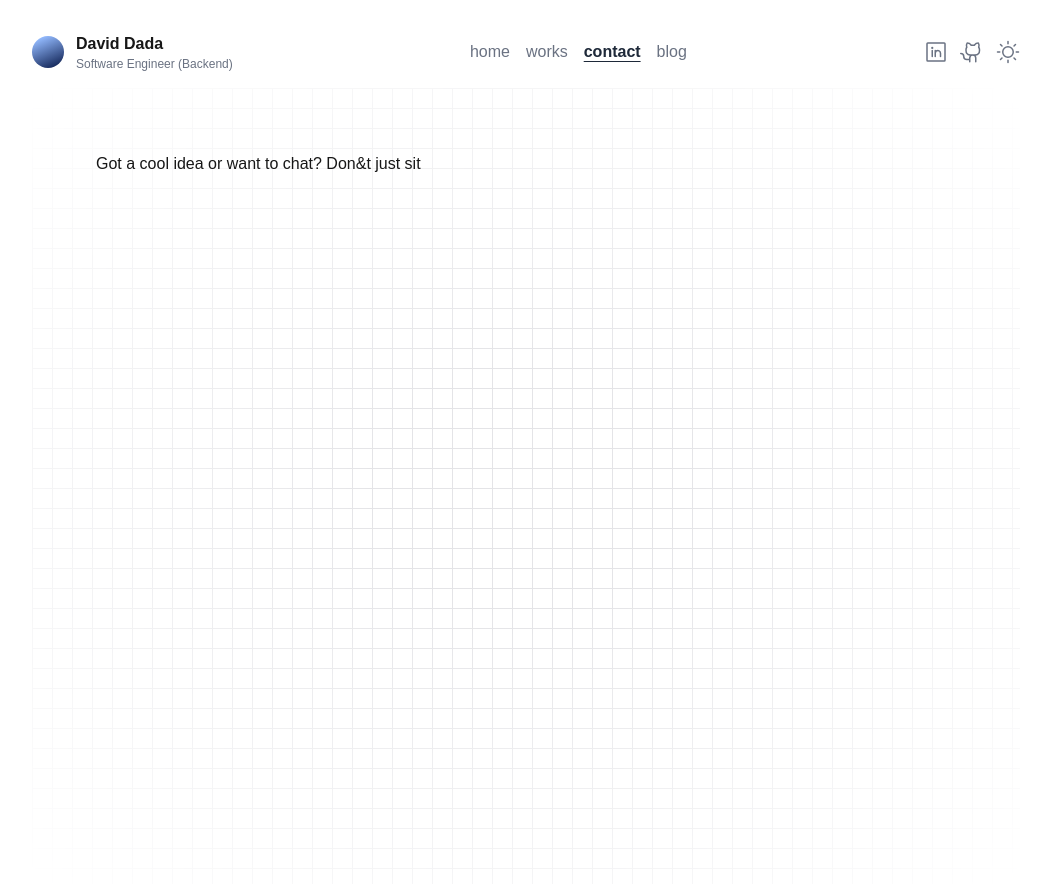
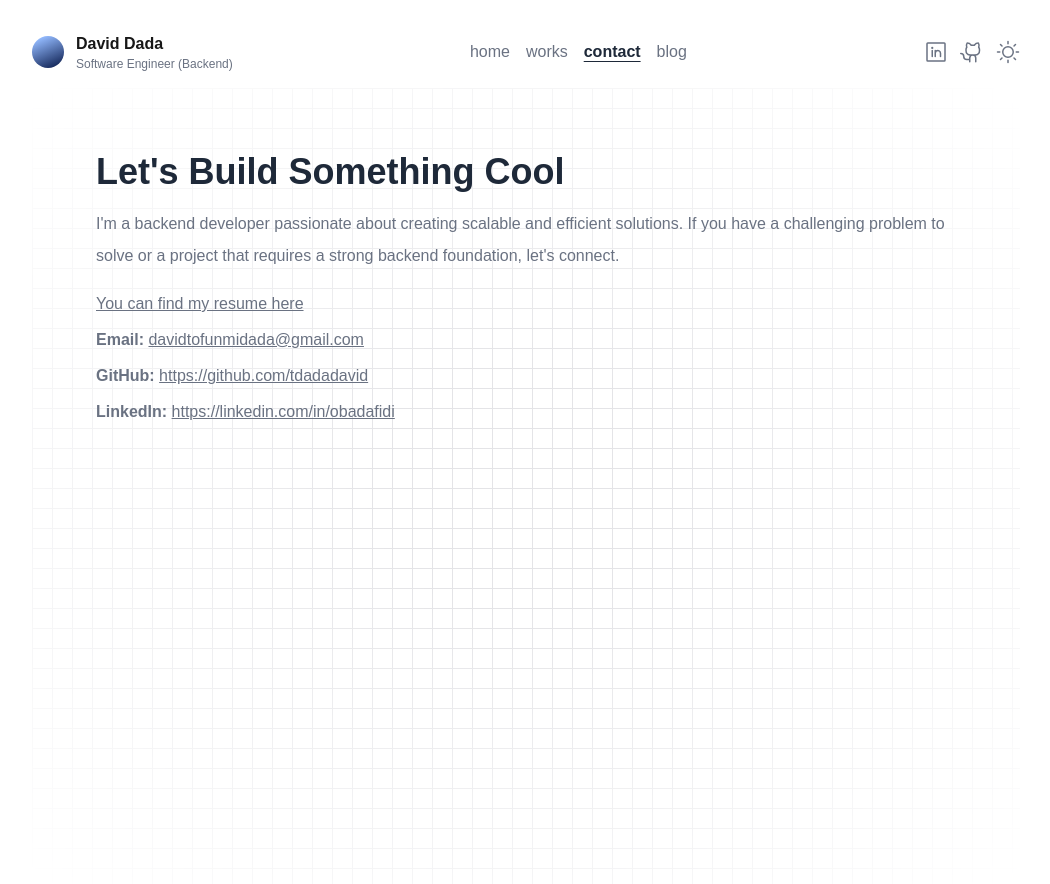
Before and after one commit to tdadadavid/portfolio, a Next.js app: page /contact in a window 1280 px wide. Shown: the top 884 px of the page, without its empty margins (114-1164 px from the left). Built offline with nearby package versions, Linux system fonts and the light colour scheme.

Commit message:
feat: Implement contact page

```diff
--- a/app/contact/page.tsx
+++ b/app/contact/page.tsx
@@ -3,13 +3,33 @@
 import {Container} from "@/components/layout/Container";
 import {NavBar} from "@/components/ui/NavBar";
 import {GridBackground} from "@/components/other/GridBackground";
+import meta from "@/data/meta";
 
 const ContactPage = () => {
     return (
         <Container>
             <NavBar currentPage={"contact"}/>
             <GridBackground>
-                <h3>Got a cool idea or want to chat? Don&amp;t just sit</h3>
+                <h2 className={"font-bold text-4xl dark:text-gray-200 text-gray-800"}>Let&apos;s Build
+                    Something Cool</h2>
+                <h3 className={"my-4 dark:text-gray-300 text-gray-500 leading-8"}>
+                    I&apos;m a backend developer passionate about creating scalable and efficient solutions. If you have
+                    a challenging problem to solve or a project that requires a strong backend foundation, let&apos;s
+                    connect.
+                </h3>
+                <a href={"/resume.pdf"} className={"my-1 dark:text-gray-300 text-gray-500 leading-8 underline"}>You can
+                    find my resume here</a>
+                <h3 className={"mt-1 dark:text-gray-300 text-gray-500 leading-8"}>
+                    <b>Email:</b>{' '}<a href={`mailto:${meta.email}`} className={"underline"}>{meta.email}</a>
+                </h3>
+                <h3 className={"my-1 dark:text-gray-300 text-gray-500 leading-8"}>
+                    <b>GitHub:</b>{' '}<a href={meta.github} target={"_blank"} className={"underline"}>{meta.github}</a>
+                </h3>
+                <h3 className={"my-1 dark:text-gray-300 text-gray-500 leading-8"}>
+                    <b>LinkedIn:</b>{' '}<a href={meta.socials.linkedin} target={"_blank"}
+                                            className={"underline"}>{meta.socials.linkedin}</a>
+                </h3>
+
             </GridBackground>
         </Container>
     )
--- a/data/meta.ts
+++ b/data/meta.ts
@@ -1,6 +1,7 @@
 const meta = {
     url: "https://tdadadavid-portfolio.vercel.app",
     github: "https://github.com/tdadadavid",
+    email: "davidtofunmidada@gmail.com",
     socials: {
         twitter: "https://x.com/dtrue_king",
         linkedin: "https://linkedin.com/in/obadafidi",
```
